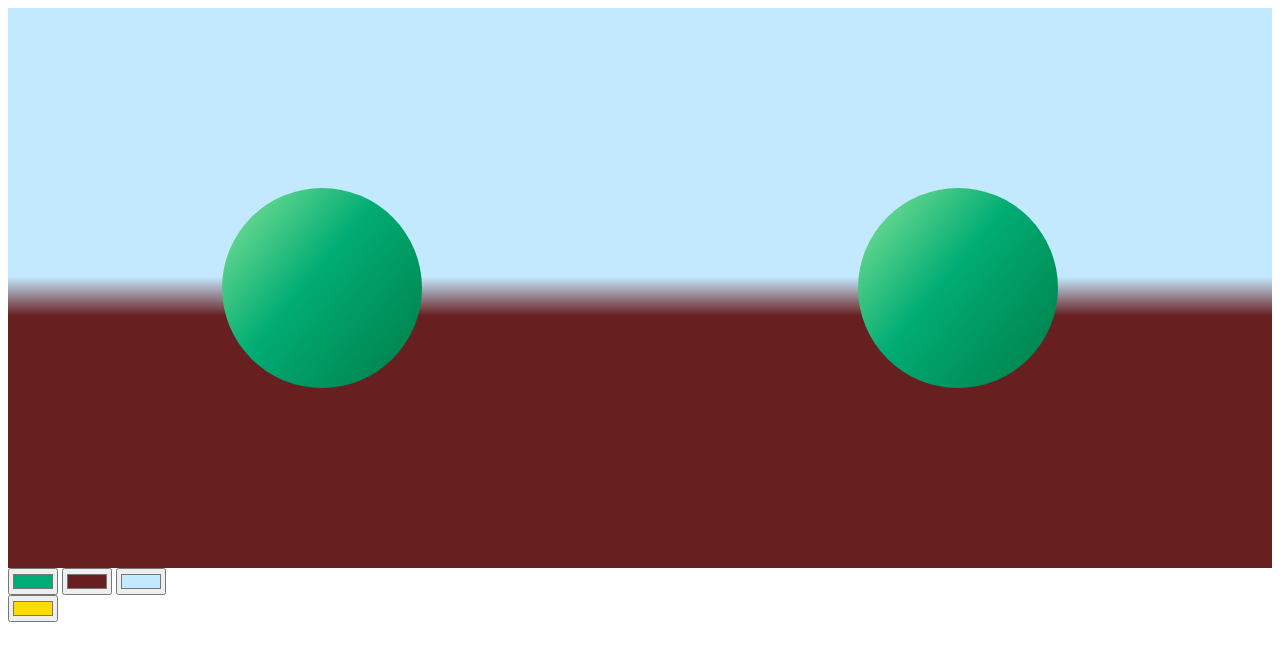
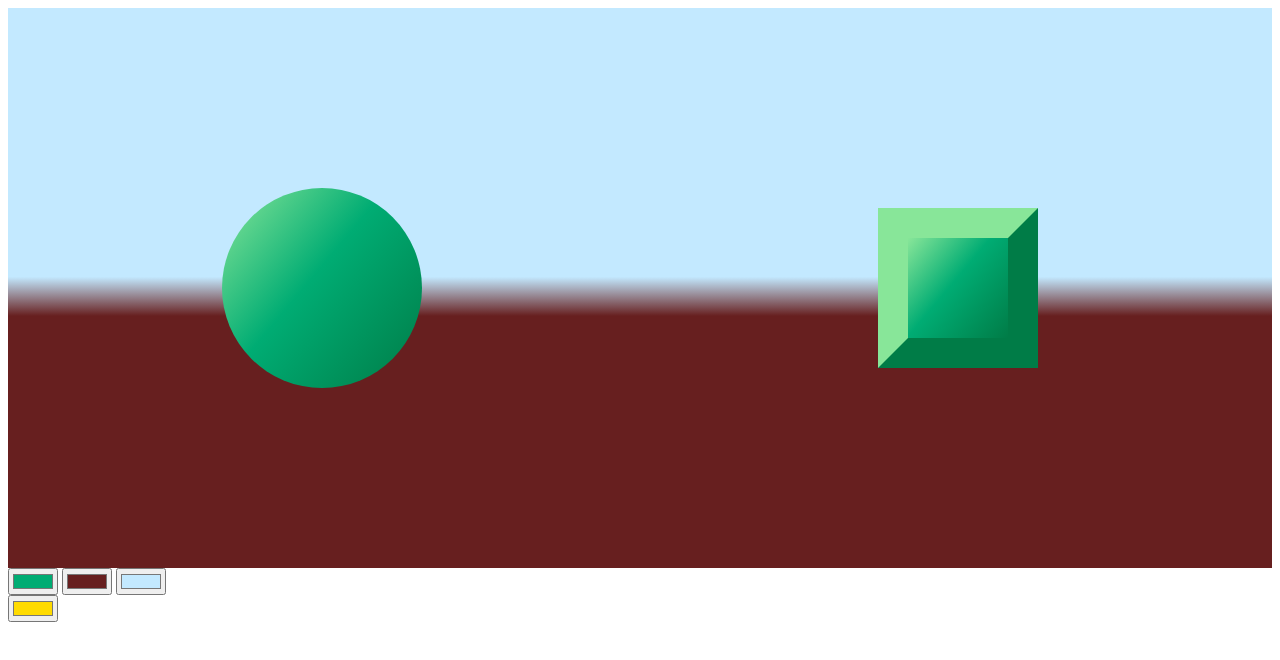
Before and after one commit to celltowertrees/painting-simulator, a SvelteKit app: page / in a window 1280 px wide. Shown: the top 660 px of the page. Built offline with nearby package versions, Linux system fonts and the light colour scheme.

Commit message:
fffFFFFFFFUCK yesSSS

```diff
--- /dev/null
+++ b/src/lib/components/square.svelte
@@ -0,0 +1,33 @@
+<script>
+    import { getLight, getShadow } from '../utils/mixers.js';
+
+    export let light;
+    export let base;
+
+    $: palette = {
+        base: base,
+        shadow: getShadow(base),
+        light: getLight(light, base)
+    }
+</script>
+
+<div class="sphere" style="
+    --light: {palette.light};
+    --base: {palette.base};
+    --shadow: {palette.shadow};
+"></div>
+
+<style>
+    .sphere {
+        height: 100px;
+        width: 100px;
+        border-left: var(--light) 30px solid;
+        border-top: var(--light) 30px solid;
+        border-right: var(--shadow) 30px solid;
+        border-bottom: var(--shadow) 30px solid;
+        margin: 0 auto;
+        background: linear-gradient(
+            -230deg, var(--light) 0%, var(--base) 45%, var(--shadow) 100%
+        );
+    }
+</style>
--- a/src/routes/+page.svelte
+++ b/src/routes/+page.svelte
@@ -2,6 +2,7 @@
     import chroma from "chroma-js";
     import { getShadow } from "../lib/utils/mixers.js";
     import Sphere from "../lib/components/sphere.svelte";
+    import Square from "../lib/components/square.svelte";
 
     let initial = {
         sunlight: "#ffdb00",
@@ -31,7 +32,7 @@
         <Sphere light={initial.sunlight} base={initial.sphereBase} />
     </div>
     <div class="item-2">
-        <Sphere light={initial.sunlight} base={initial.sphereBase} />
+        <Square light={initial.sunlight} base={initial.sphereBase} />
     </div>
 </div>
 
```
